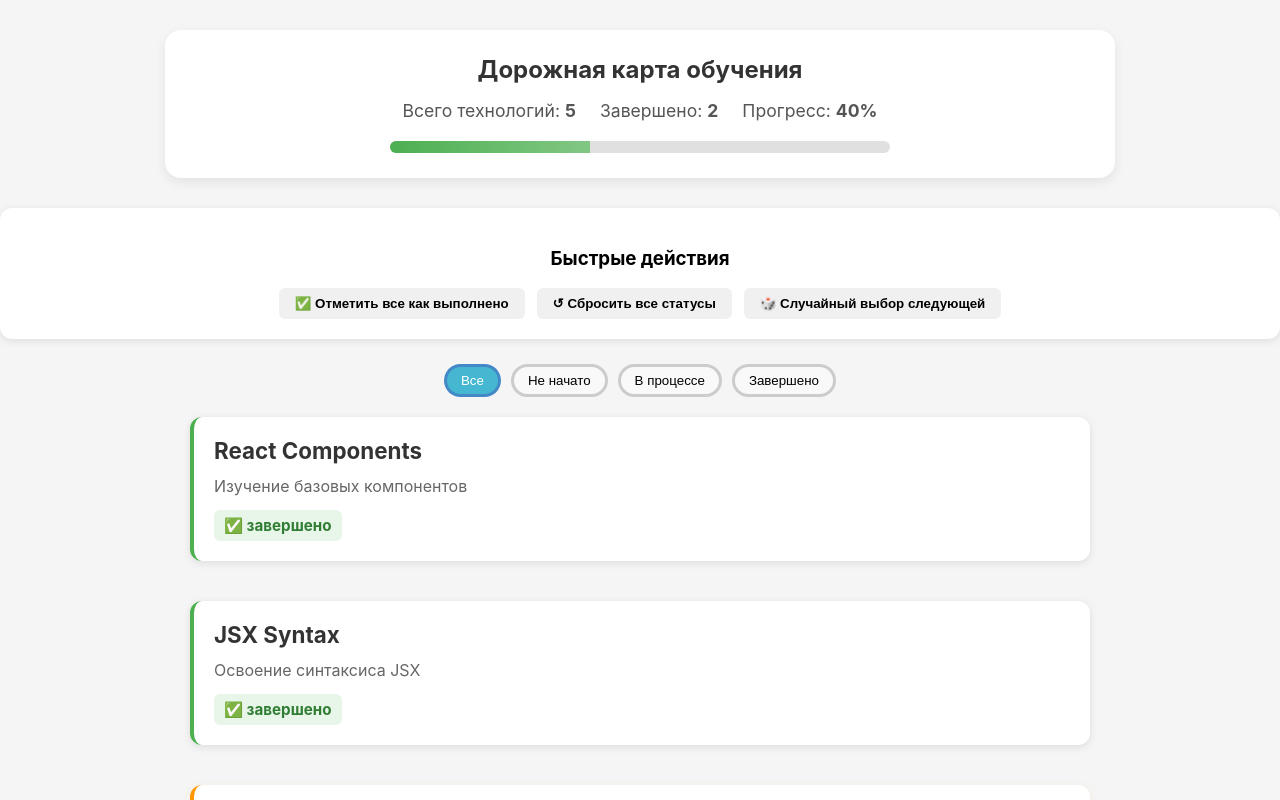
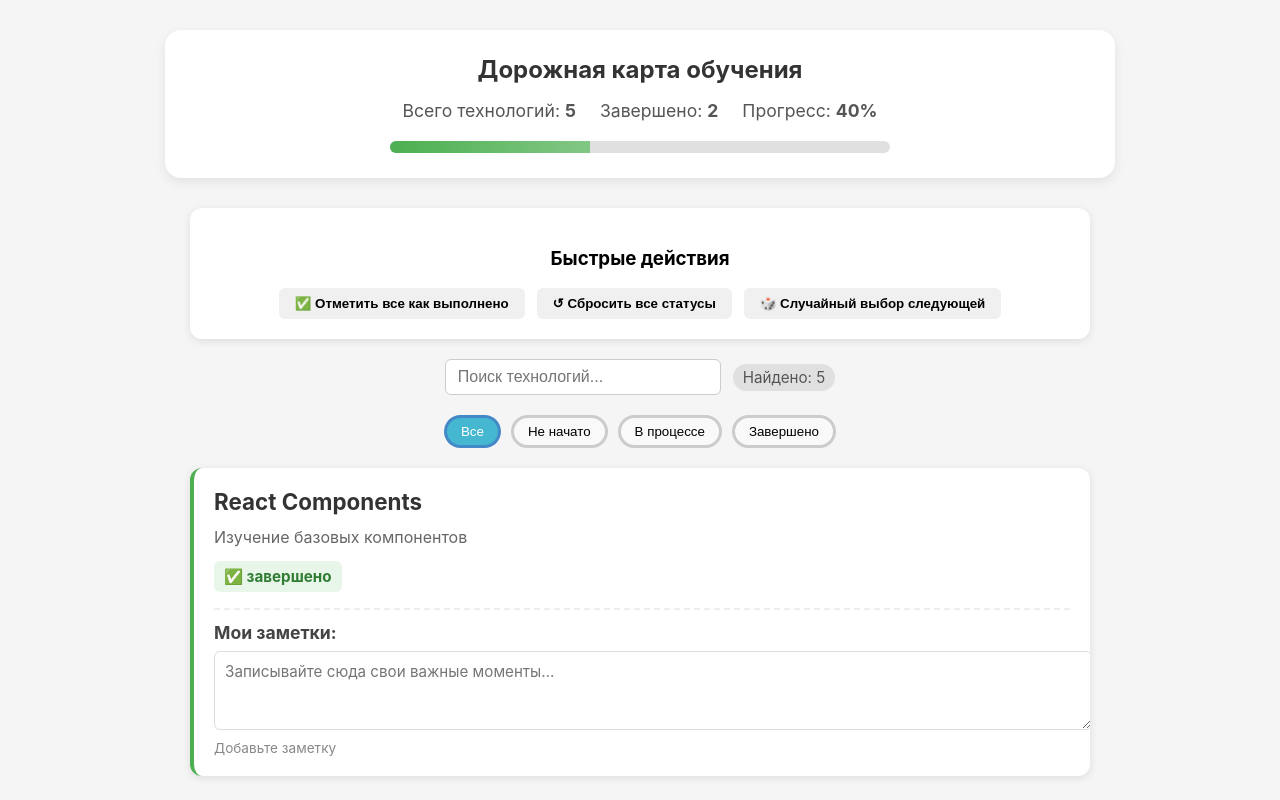
Before and after one commit to bdlgg/reaaact, a React (Vite) app: page / in a window 1280 px wide. Shown: the top 800 px of the page. Built offline with nearby package versions, Linux system fonts and the light colour scheme.

Commit message:
21 practice

```diff
--- a/src/App.css
+++ b/src/App.css
@@ -7,7 +7,7 @@ body {
     width: 100%;
     margin: 0;
     padding: 0;
-    font-family: -apple-system, BlinkSystemFont, 'Segoe UI', Roboto, Oxygen, Ubuntu, Cantarell, 'Open Sans', 'Helvetica Neue', sans-serif;
+    font-family: -apple-system, BlinkMacSystemFont, 'Segoe UI', Roboto, Oxygen, Ubuntu, Cantarell, 'Open Sans', 'Helvetica Neue', sans-serif;
     background-color: #f5f5f5;
     min-height: 100vh;
 }
@@ -59,8 +59,11 @@ body {
     padding: 20px;
     border-radius: 12px;
     box-shadow: 0 2px 8px rgba(0, 0, 0, 0.1);
-    margin-bottom: 25px;
+    margin: 20px auto;
+    max-width: 900px;
     text-align: center;
+    width: 100%;
+    box-sizing: border-box;
 }
 .quick-buttons {
     display: flex;
@@ -101,3 +104,51 @@ body {
     color: white;
     border-color: #45b7;
 }
+.search-box {
+    display: flex;
+    gap: 12px;
+    align-items: center;
+    justify-content: center;
+    margin: 10px 0 20px;
+    flex-wrap: wrap;
+}
+
+.search-box input {
+    padding: 8px 12px;
+    border: 1px solid #ccc;
+    border-radius: 6px;
+    font-size: 1rem;
+    width: 250px;
+    max-width: 100%;
+}
+.search-count {
+    background: #e0e0e0;
+    padding: 4px 10px;
+    border-radius: 20px;
+    font-size: 0.95rem;
+    color: #555;
+}
+.notes-section {
+    margin-top: 16px;
+    padding-top: 12px;
+    border-top: 2px dashed #eee;
+}
+.notes-section h4 {
+    margin: 0 0 8px 0;
+    font-size: 1.1em;
+    color: #444;
+}
+.notes-section textarea {
+    width: 100%;
+    padding: 10px;
+    border: 1px solid #ddd;
+    border-radius: 6px;
+    font-family: inherit;
+    font-size: 0.95em;
+    resize: vertical;
+}
+.notes-hint {
+    font-size: 0.85em;
+    color: #888;
+    margin-top: 6px;
+}
--- a/src/App.jsx
+++ b/src/App.jsx
@@ -1,4 +1,4 @@
-import {useState} from "react";
+import {useEffect, useState} from "react";
 import './App.css'
 import TechnologyCard from "./components/TechnologyCard.jsx";
 import ProgressHeader from "./components/ProgressHeader.jsx";
@@ -6,12 +6,32 @@ import QuickActions from "./components/QuickActions.jsx";
 function App() {
     const [technologies, setTechnologies] = useState([
         {id: 1, title: 'React Components', description: 'Изучение базовых компонентов', status: 'completed', notes: ''},
-        {id: 2, title: 'JSX Syntax', description: 'Освоение синтаксиса JSX', status: 'completed'},
+        {id: 2, title: 'JSX Syntax', description: 'Освоение синтаксиса JSX', status: 'completed', notes: ''},
         {id: 3, title: 'State Management', description: 'Работа с состоянием компонентов', status: 'in-progress', notes: ''},
-        {id: 4, title: 'Postgres', description: 'Изучение работы с запросами в postgres', status: 'in-progress'},
-        {id: 5, title: 'useEffect', description: 'Работа с хуком useState', status: 'not-started'}
+        {id: 4, title: 'Postgres', description: 'Изучение работы с запросами в postgres', status: 'in-progress', notes: ''},
+        {id: 5, title: 'useEffect', description: 'Работа с хуком useState', status: 'not-started', notes: ''}
     ]);
+
     const [filter, setFilter] = useState('all');
+    const [searchQuery, setSearchQuery] = useState('');
+
+    useEffect(() => {
+        localStorage.setItem('techTrackerData', JSON.stringify(technologies));
+        console.log('Данные сохранены в localStorage');
+    }, [technologies]);
+
+    useEffect(() => {
+        const saved = localStorage.getItem('techTrackerData');
+        if (saved) {
+            try {
+                setTechnologies(JSON.parse(saved));
+                console.log('Данные загружены из localStorage');
+            }
+            catch (e) {
+                console.error('Ошибка при загрузке данных:', e);
+            }
+        }
+    }, []);
 
     const updateTechnologyStatus = (id, newStatus) => {
         setTechnologies(prev =>
@@ -19,11 +39,19 @@ function App() {
         );
     };
 
+    const updateTechnologyNotes = (techId, newNotes) => {
+        setTechnologies(prevTech =>
+            prevTech.map(tech =>
+                tech.id === techId ? {...tech, notes: newNotes} : tech
+            )
+        );
+    };
+
     const markAllCompleted = () => {
         setTechnologies(prev =>
             prev.map(tech => ({...tech, status: 'completed'}))
         );
-    }
+    };
 
     const resetAll = () => {
         setTechnologies(prev =>
@@ -38,10 +66,14 @@ function App() {
         updateTechnologyStatus(random.id, 'in-progress');
     }
 
-    const filtedTechnologies = technologies.filter(tech => {
+    const byStatus = technologies.filter(tech => {
         if (filter === 'all') return true;
         return tech.status === filter;
     });
+
+    const filteredTechnologies = byStatus.filter(tech =>
+       tech.title.toLowerCase().includes(searchQuery.toLowerCase()) || tech.description.toLowerCase().includes(searchQuery.toLowerCase())
+    );
 
     return (
         <div className="App">
@@ -51,6 +83,15 @@ function App() {
                 onResetAll={resetAll}
                 onRandomNext={randomNext}
             />
+            <div className="search-box">
+                <input
+                type="text"
+                placeholder="Поиск технологий..."
+                value={searchQuery}
+                onChange={(e) => setSearchQuery(e.target.value)}
+                />
+                <span className="search-count">Найдено: {filteredTechnologies.length}</span>
+            </div>
             <div className="filter-buttons">
                 <button className={filter === 'all' ? 'active' : ''} onClick={() => setFilter('all')}>Все</button>
                 <button className={filter === 'not-started' ? 'active' : ''} onClick={() => setFilter('not-started')}>Не начато</button>
@@ -58,13 +99,16 @@ function App() {
                 <button className={filter === 'completed' ? 'active' : ''} onClick={() => setFilter('completed')}>Завершено</button>
             </div>
             <div className="technologies-list">
-                {filtedTechnologies.map(tech => (
+                {filteredTechnologies.map(tech => (
                     <TechnologyCard
                     key={tech.id}
+                    id={tech.id}
                     title={tech.title}
                     description={tech.description}
                     status={tech.status}
+                    notes={tech.notes}
                     onStatusChange={(newStatus) => updateTechnologyStatus(tech.id, newStatus)}
+                    onNotesChange={updateTechnologyNotes}
                     />
                 ))}
             </div>
--- a/src/components/TechnologyCard.jsx
+++ b/src/components/TechnologyCard.jsx
@@ -1,5 +1,6 @@
 import './TechnologyCard.css'
-function TechnologyCard({title, description, status, onStatusChange}) {
+import TechnologyNotes from "./TechnologyNotes.jsx";
+function TechnologyCard({id, title, description, status, notes, onStatusChange, onNotesChange}) {
     const nextStatus = (current) => {
         if (current === 'not-started') return 'in-progress';
         if (current === 'in-progress') return 'completed';
@@ -17,6 +18,11 @@ function TechnologyCard({title, description, status, onStatusChange}) {
                 {status === "in-progress" && '⏳ в процессе'}
                 {status === "not-started" && '⚪ не начато'}
             </div>
+            <TechnologyNotes
+                notes={notes}
+                onNotesChange={onNotesChange}
+                techId={id}
+            />
         </div>
     );
 }
```
